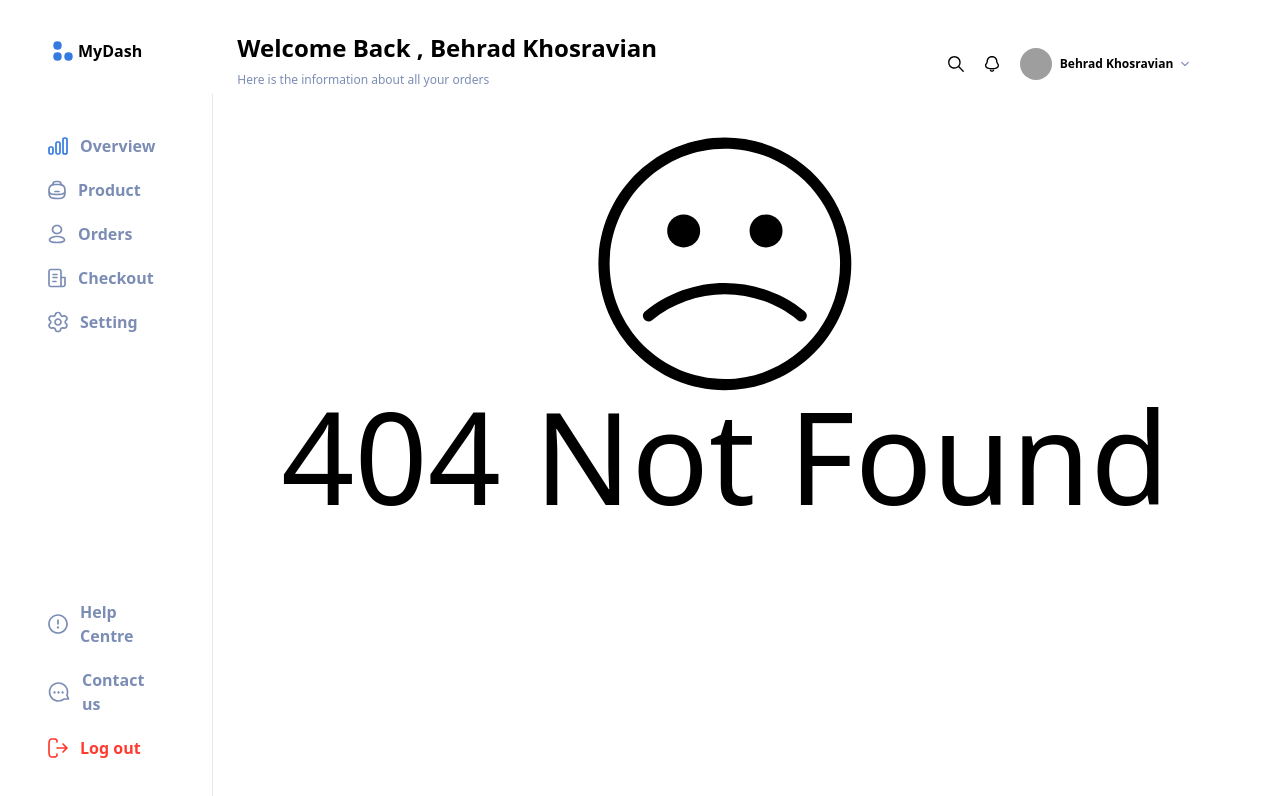
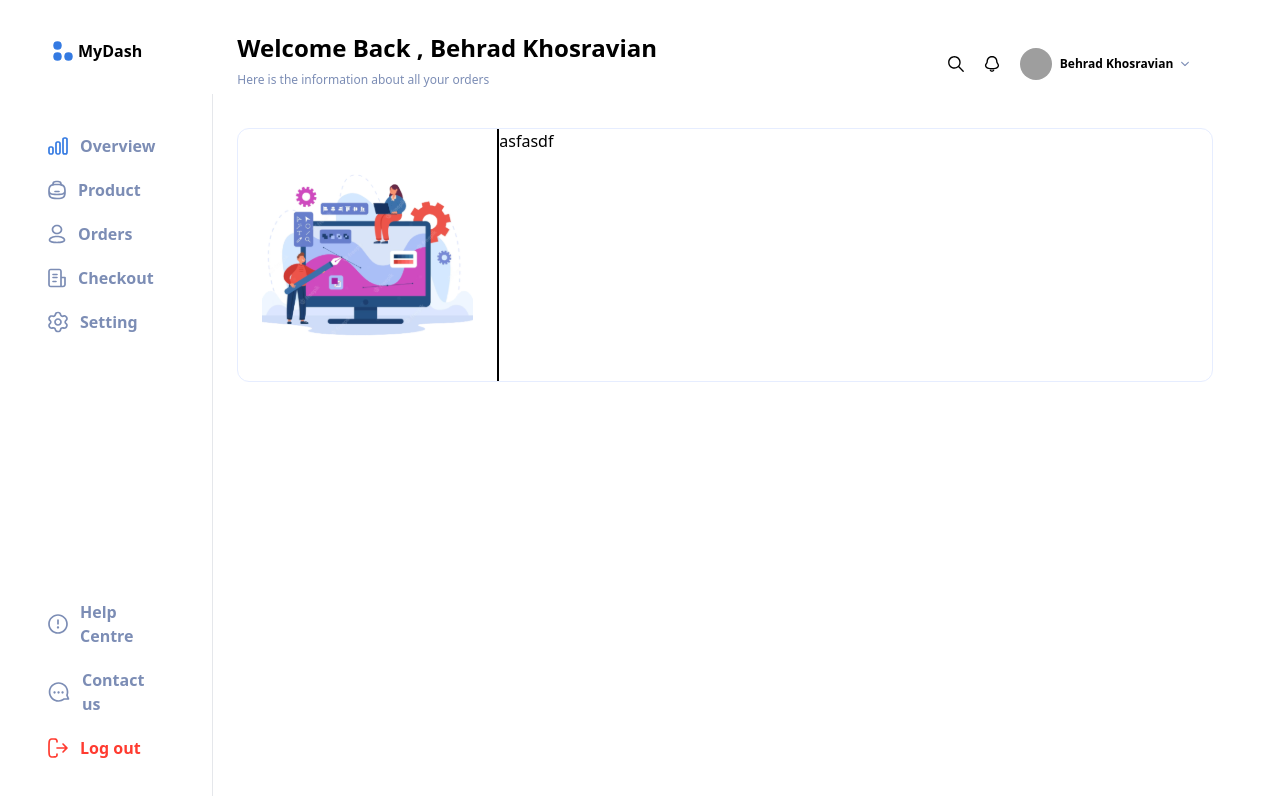
Before and after one commit to BehradKhosravian/MyDashboard, a React (Vite) app in the folder Dashboardapp/: page /Contactus in a window 1280 px wide. Before the commit this address had no page. Shown: the top 796 px of the page. Built offline with nearby package versions, Linux system fonts and the light colour scheme; grey boxes are pictures that could not be loaded.

Commit message:
6th:fix pages and routes for sidebar and start Contact us

```diff
--- a/Dashboardapp/src/App.jsx
+++ b/Dashboardapp/src/App.jsx
@@ -7,6 +7,10 @@ import Checkout from "./pages/Checkout/Checkout";
 import NoutFound from "./pages/404NouFound/NoutFound";
 import { Routes, Route } from "react-router-dom";
 import Product from "./pages/Products/Product";
+import HelpCenter from "./pages/Helpcenter/HelpCenter";
+import Contactus from "./pages/Contactus/Contactus";
+import Logout from "./pages/Logout/Logout";
+import Setting from "./pages/Setting/Setting";
 
 function App() {
   // const router = useRoutes(routes)
@@ -21,6 +25,11 @@ function App() {
             <Route path="/Product" element={<Product />} />
             <Route path="/Orders" element={<Orders />} />
             <Route path="/Checkout" element={<Checkout />} />
+            <Route path="/Setting" element={<Setting />} />
+            <Route path="/Helpcenter" element={<HelpCenter />} />
+            <Route path="/Contactus" element={<Contactus />} />
+            <Route path="/Logout" element={<Logout />} />
+
             <Route path="*" element={<NoutFound />} />
           </Routes>
         </main>
--- a/Dashboardapp/src/components/SideBar.jsx
+++ b/Dashboardapp/src/components/SideBar.jsx
@@ -6,7 +6,7 @@ import productionIconAside from "../assets/icon/productIconAside.svg";
 import ordersIconAside from "../assets/icon/ordersIconAside.svg";
 import checkoutAside from "../assets/icon/checkoutAside.svg";
 import settingAside from "../assets/icon/settingAside.svg";
-import shape from "../assets/icon/shape.svg";
+// import shape from "../assets/icon/shape.svg";
 import helpCenterIcon from "../assets/icon/helpCenterIcon.svg";
 import contactUsIcon from "../assets/icon/contactUsIcon.svg";
 import logOutIcon from "../assets/icon/logOutIcon.svg";
@@ -57,18 +57,25 @@ function AsideBar() {
           </div>
         </div>
         <div className="aside-footer pt-48 pb-10 px-12  border-r  space-y-5">
-          <a className="text-[#7C8DB5] flex  font-semibold" href="">
+          <NavLink
+            to="/Helpcenter"
+            className="text-[#7C8DB5] flex  font-semibold"
+          >
             <img className="mr-3" src={helpCenterIcon} alt="helpCenterIcon" />
             Help Centre
-          </a>
-          <a className="text-[#7C8DB5] flex  font-semibold" href="">
+          </NavLink>
+          <NavLink
+            to="/Contactus"
+            className="text-[#7C8DB5] flex  font-semibold"
+            href=""
+          >
             <img className="mr-3" src={contactUsIcon} alt="contactUsIcon" />
             Contact us
-          </a>
-          <a className="text-[#FF3B30] flex  font-semibold" href="">
+          </NavLink>
+          <NavLink to="/Logout" className="text-[#FF3B30] flex  font-semibold">
             <img className="mr-3" src={logOutIcon} alt="contactUsIcon" />
             Log out
-          </a>
+          </NavLink>
         </div>
       </div>
     </>
--- /dev/null
+++ b/Dashboardapp/src/pages/Contactus/Contactus.jsx
@@ -0,0 +1,15 @@
+import ContactusLogo from "../../assets/icon/ContactusLogo.svg";
+function Contactus() {
+  return (
+    <div className=" px-6">
+      <div className="border rounded-xl border-[#E6EDFF] flex ">
+        <div className="border-r-2 border-black contactus-Logo-container p-6">
+          <img src={ContactusLogo} alt="" />
+        </div>
+        <div>asfasdf</div>
+      </div>
+    </div>
+  );
+}
+
+export default Contactus;
--- /dev/null
+++ b/Dashboardapp/src/pages/Helpcenter/HelpCenter.jsx
@@ -0,0 +1,5 @@
+function HelpCenter() {
+  return <div>Help</div>;
+}
+
+export default HelpCenter;
--- /dev/null
+++ b/Dashboardapp/src/pages/Logout/Logout.jsx
@@ -0,0 +1,5 @@
+function Logout() {
+  return <div>LogOut</div>;
+}
+
+export default Logout;
--- a/Dashboardapp/src/pages/Products/Product.jsx
+++ b/Dashboardapp/src/pages/Products/Product.jsx
@@ -1,5 +1,5 @@
 function Product() {
-  return <div></div>;
+  return <div>Product</div>;
 }
 
 export default Product;
--- /dev/null
+++ b/Dashboardapp/src/pages/Setting/Setting.jsx
@@ -0,0 +1,5 @@
+function Setting() {
+  return <div>Setting</div>;
+}
+
+export default Setting;
```
Also changed, not shown: Dashboardapp/src/assets/icon/ContactusLogo.svg (added).
